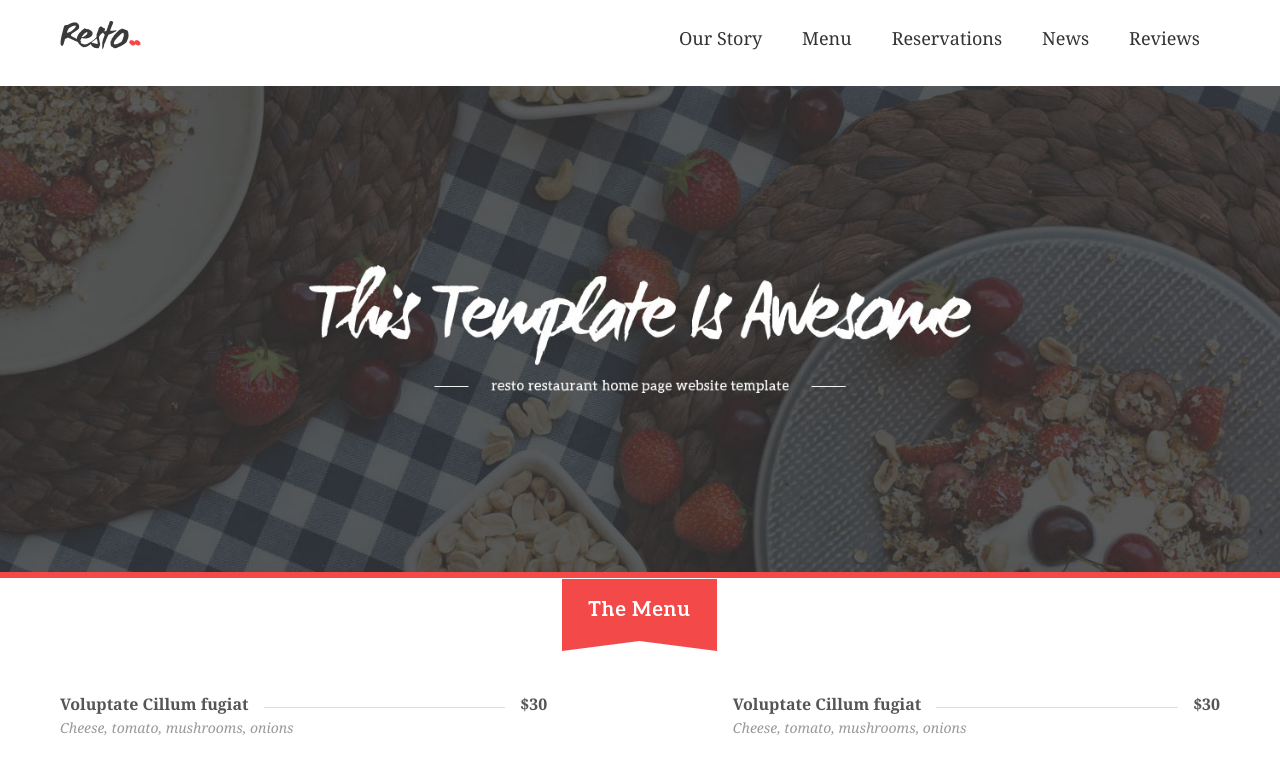
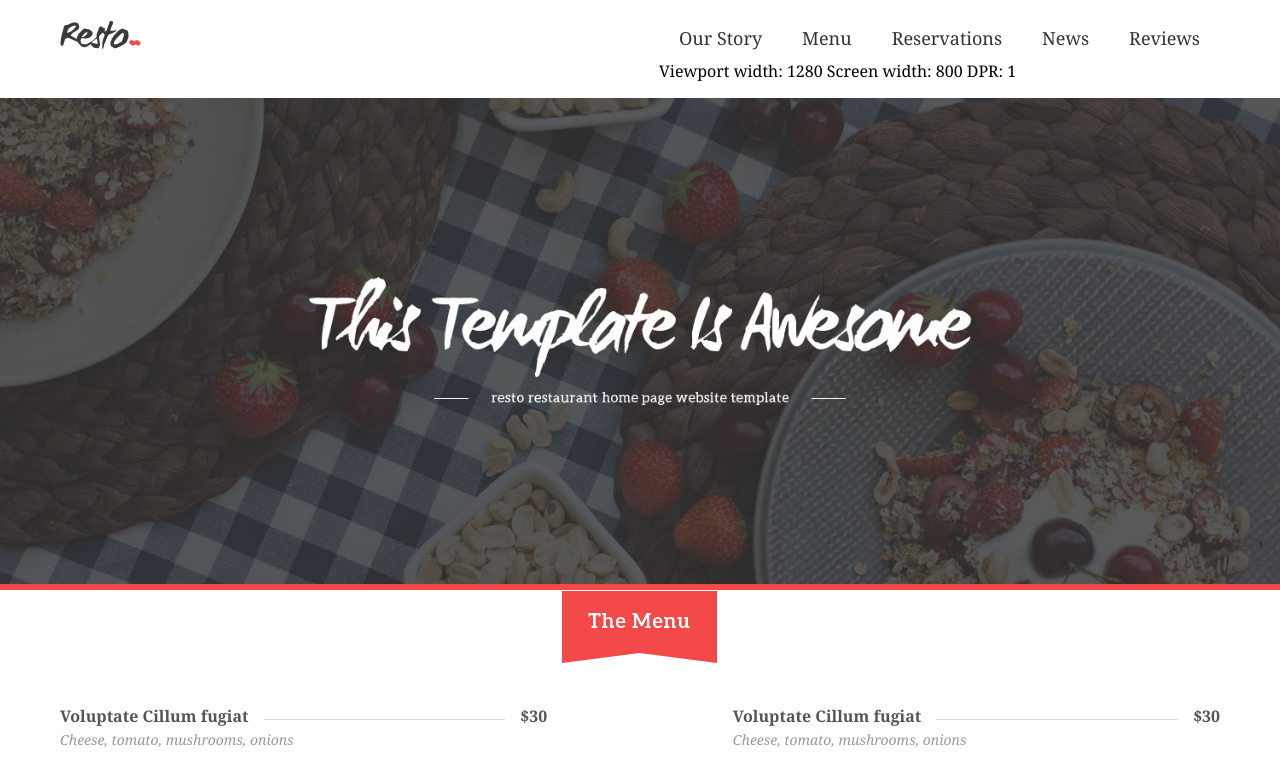
Before and after one commit to haganjf/ITSE_1311_P1, a plain HTML site: page index.html in a window 1280 px wide. Shown: the top 782 px of the page. Drawn offline with Linux system fonts and the light colour scheme.

Commit message:
Update index.html

```diff
--- a/index.html
+++ b/index.html
@@ -5,23 +5,9 @@
     <meta name="viewport" content="width=device-width, initial-scale=1.0">
     <title>Resto</title>
     <link href="style.css" type="text/css" rel="stylesheet">
-    <script>
-document.body.insertAdjacentHTML(
-    "beforeend",
-    `<pre id="debug"></pre>`
-);
-
-document.getElementById("debug").textContent =
-    "Viewport width: " + window.innerWidth +
-    "\nScreen width: " + window.screen.width +
-    "\nDPR: " + window.devicePixelRatio +
-    "\nMedia query: " +
-    window.matchMedia("(max-width: 400px)").matches;
-   </script>
 </head>
 
 <body>
-
     <header>
         <div class="wrapper">
             <h1 class="logo">Resto</h1>
@@ -33,6 +19,11 @@ document.getElementById("debug").textContent =
                     <li><a href="">Reservations</a></li>
                     <li><a href="">News</a></li>
                     <li><a href="">Reviews</a></li>
+                                        <script>
+                        document.writeln("<p>Viewport width: " + window.innerWidth
+                             + "\nScreen width: " + window.screen.width + "\nDPR: "
+                             + window.devicePixelRatio+"</p>");
+                    </script>
                 </ul>
             </nav>
         </div>
```
